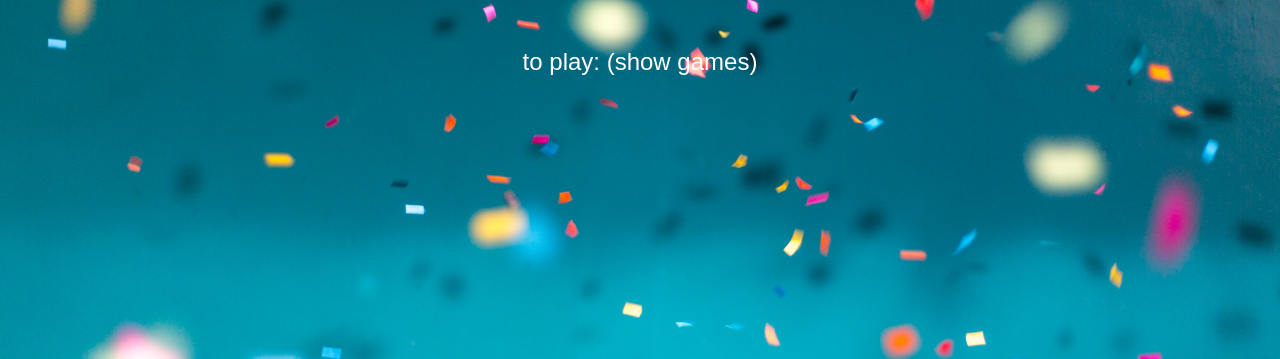
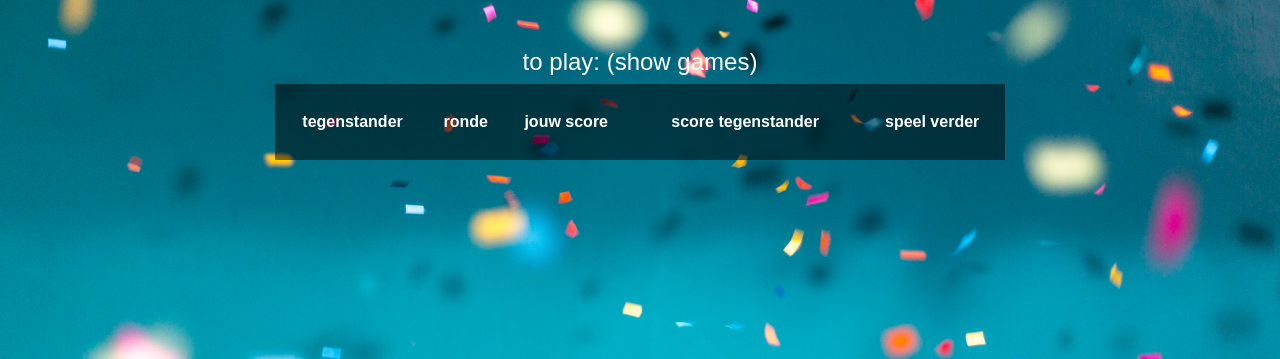
Before and after one commit to Hetgithubaccount/triviamasters, a Flask app: page /userpage in a window 1280 px wide. Shown: the part 139-498 px from the top of the page. Run offline with Flask 2, Linux system fonts and the light colour scheme; a user stored in the database is signed in; lists and menus that the app fills with data are empty; some libraries are stand-ins or nearby versions.

Commit message:
templates

```diff
--- a/templates/layout.html
+++ b/templates/layout.html
@@ -44,7 +44,7 @@
                         <li class="nav-item"><a class="nav-link" href="/play">Play</a></li>
                         <li class="nav-item"><a class="nav-link" href="/friends">Friends</a></li>
                         <li class="nav-item"><a class="nav-link" href="/leaderboards">Leaderboards</a></li>
-                        <li class="nav-item"><a class="nav-link" href="/history">About</a></li>
+                        <li class="nav-item"><a class="nav-link" href="/about">About</a></li>
                     </ul>
                     <ul class="navbar-nav ml-auto mt-2">
                         <li class="nav-item"><a class="nav-link" href="/logout">Log Out</a></li>
--- a/templates/userpage.html
+++ b/templates/userpage.html
@@ -8,6 +8,28 @@
 <div>
 <h4>to play: (show games)</h4>
 </div>
-<!-- bootstrap: https://getbootstrap.com/docs/4.4/content/tables/  -->
-
+    </field>
+    <field>
+        <table style="width:100%" action="/friends" method="get">
+          <tr>
+            <th>tegenstander</th>
+            <th>ronde</th>
+            <th>jouw score</th>
+            <th>score tegenstander</th>
+            <th>speel verder</th>
+          </tr>
+            {% for data in row %}
+              <tr>
+                  {% for punt in data %}
+                <td>{{ punt }}</td>
+                  {% endfor %}
+                <td>
+                    <form action="/spel" method="get">
+                    <button class="btn default" name="answer" type="submit">speel verder</button>
+                    </form>
+                </td>
+              </tr>
+            {% endfor %}
+        </table>
+    </field>
 {% endblock %}
```
Also changed, not shown: templates/about.html (added, +12 -0 lines).
